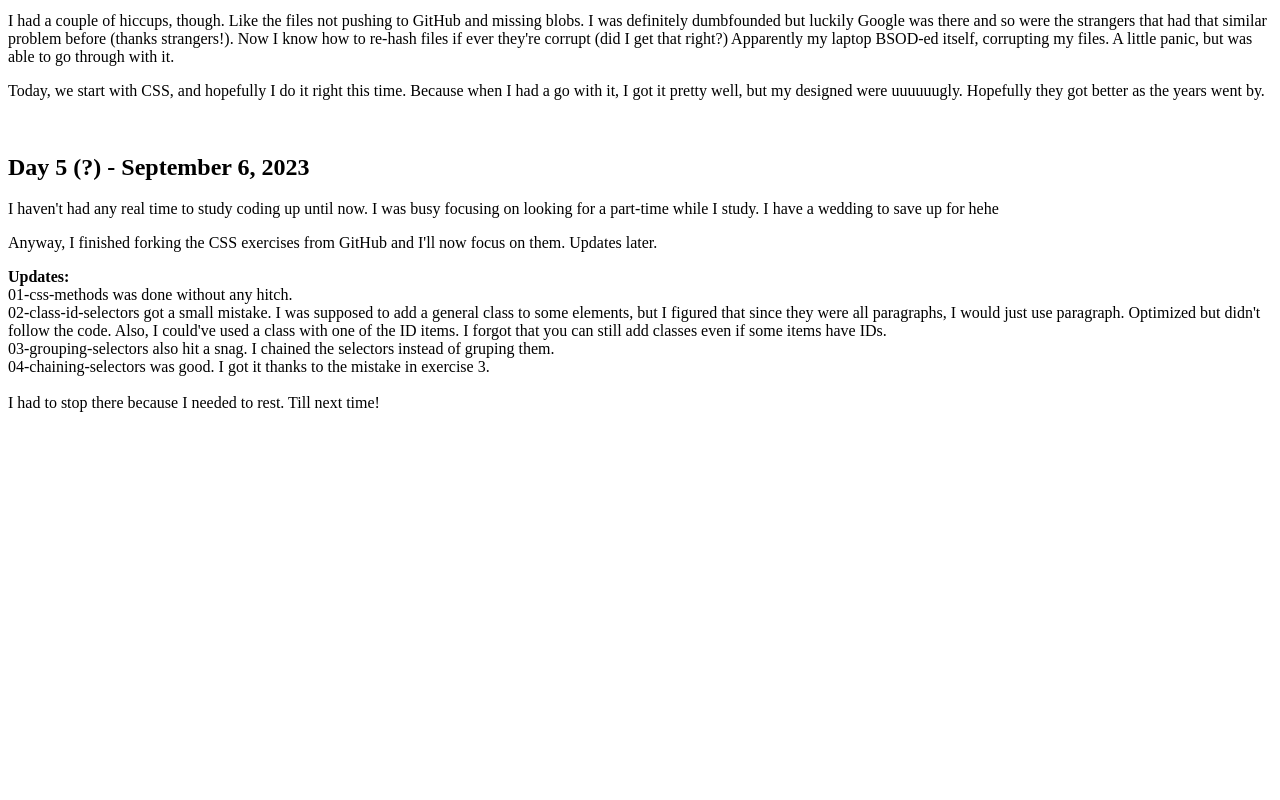
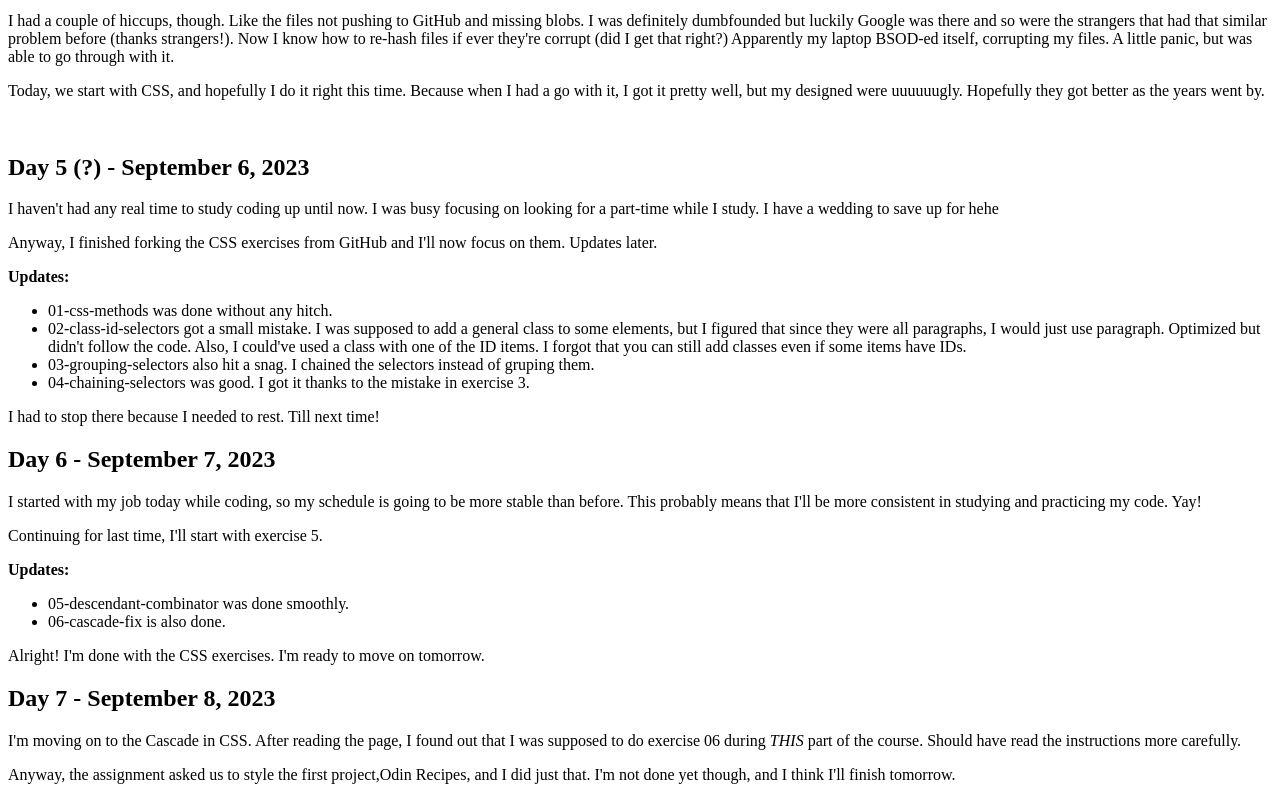
Before and after one commit to Ciphraem/Web-Dev-Journey, a plain HTML site: page index.html in a window 1280 px wide. Shown: the part 998-1798 px from the top of the page. Before the commit the page ends 1426 px from the top, so only its background shows below. Drawn offline with Linux system fonts and the light colour scheme.

Commit message:
Pushing updates Day 6 and 7
I've still doing the CSS part of the first project,
and I'll probably work on the CSS on this one, too.
I already have some things in mind, but I'll be needing more practice,
experience, and a little bit of javascript to do what I have in mind.
Still, it's a good start.

```diff
--- a/index.html
+++ b/index.html
@@ -65,10 +65,25 @@
             <h2>Day 5 (?) - September 6, 2023</h2>
             <p>I haven't had any real time to study coding up until now. I was busy focusing on looking for a part-time while I study. I have a wedding to save up for hehe</p>
             <p>Anyway, I finished forking the CSS exercises from GitHub and I'll now focus on them. Updates later.</p>
-            <p><b>Updates:</b><br> 01-css-methods was done without any hitch.<br> 02-class-id-selectors got a small mistake. I was supposed to add a general class to some elements, but I figured that since they were all paragraphs, I would just use paragraph. Optimized but didn't follow the code. Also, I could've used a class with one of the ID items. I forgot that you can still add classes even if some items have IDs. <br>
-            03-grouping-selectors also hit a snag. I chained the selectors instead of gruping them. <br>
-            04-chaining-selectors was good. I got it thanks to the mistake in exercise 3.<br><br>
+            <p><b>Updates:</b>
+            <ul>
+                <li>01-css-methods was done without any hitch.</li> <li>02-class-id-selectors got a small mistake. I was supposed to add a general class to some elements, but I figured that since they were all paragraphs, I would just use paragraph. Optimized but didn't follow the code. Also, I could've used a class with one of the ID items. I forgot that you can still add classes even if some items have IDs. </li>
+                <li>03-grouping-selectors also hit a snag. I chained the selectors instead of gruping them. </li>
+                <li>04-chaining-selectors was good. I got it thanks to the mistake in exercise 3.</li>
+            </ul>
             I had to stop there because I needed to rest. Till next time!
             </p>
+            <h2>Day 6 - September 7, 2023</h2>
+            <p>I started with my job today while coding, so my schedule is going to be more stable than before. This probably means that I'll be more consistent in studying and practicing my code. Yay!</p>
+            <p>Continuing for last time, I'll start with exercise 5.</p>
+             <p><b>Updates:</b><br>
+            <ul>
+                <li>05-descendant-combinator was done smoothly.</li>
+                <li>06-cascade-fix is also done.</li>
+            </ul></p>
+            <p>Alright! I'm done with the CSS exercises. I'm ready to move on tomorrow.</p>
+            <h2>Day 7 - September 8, 2023</h2>
+            <p>I'm moving on to the Cascade in CSS. After reading the page, I found out that I was supposed to do exercise 06 during <em>THIS</em> part of the course. Should have read the instructions more carefully.</p>
+            <p>Anyway, the assignment asked us to style the first project,Odin Recipes, and I did just that. I'm not done yet though, and I think I'll finish tomorrow.</p>
     </body>
 </html>
```
